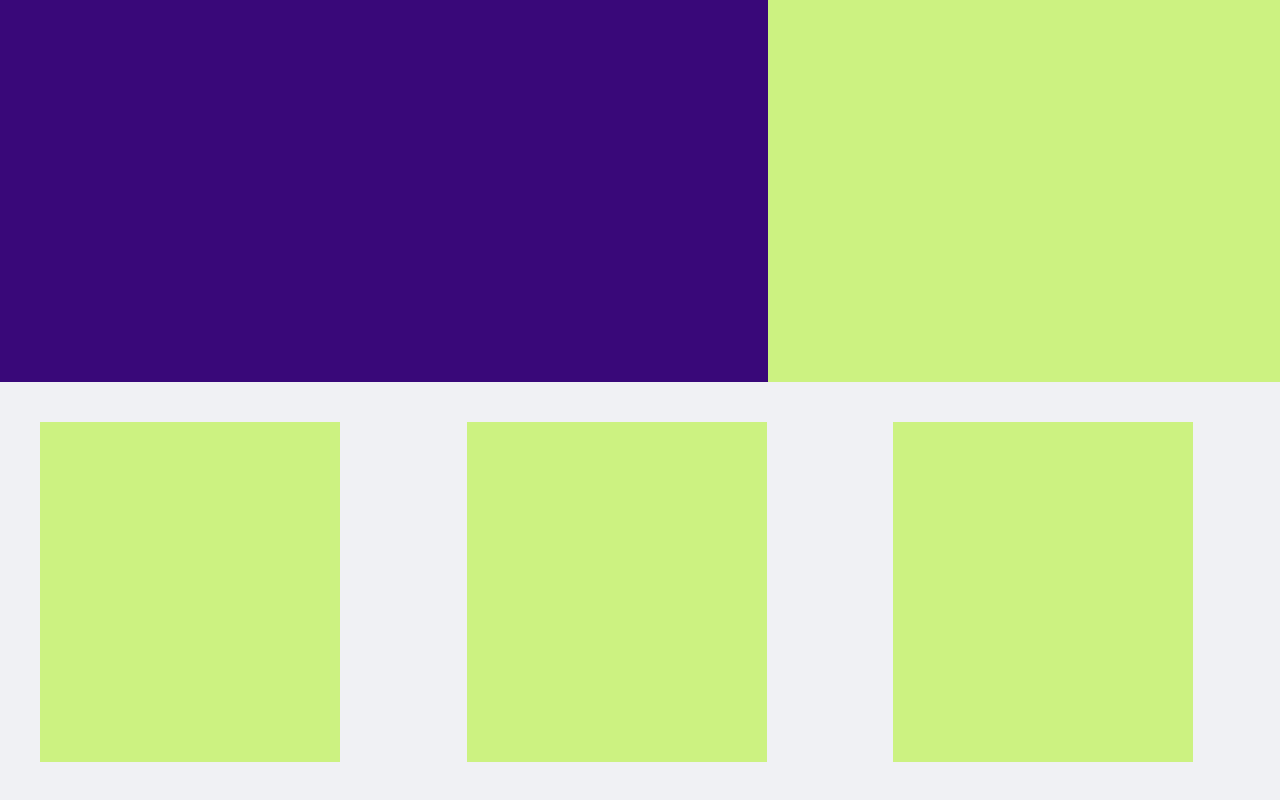
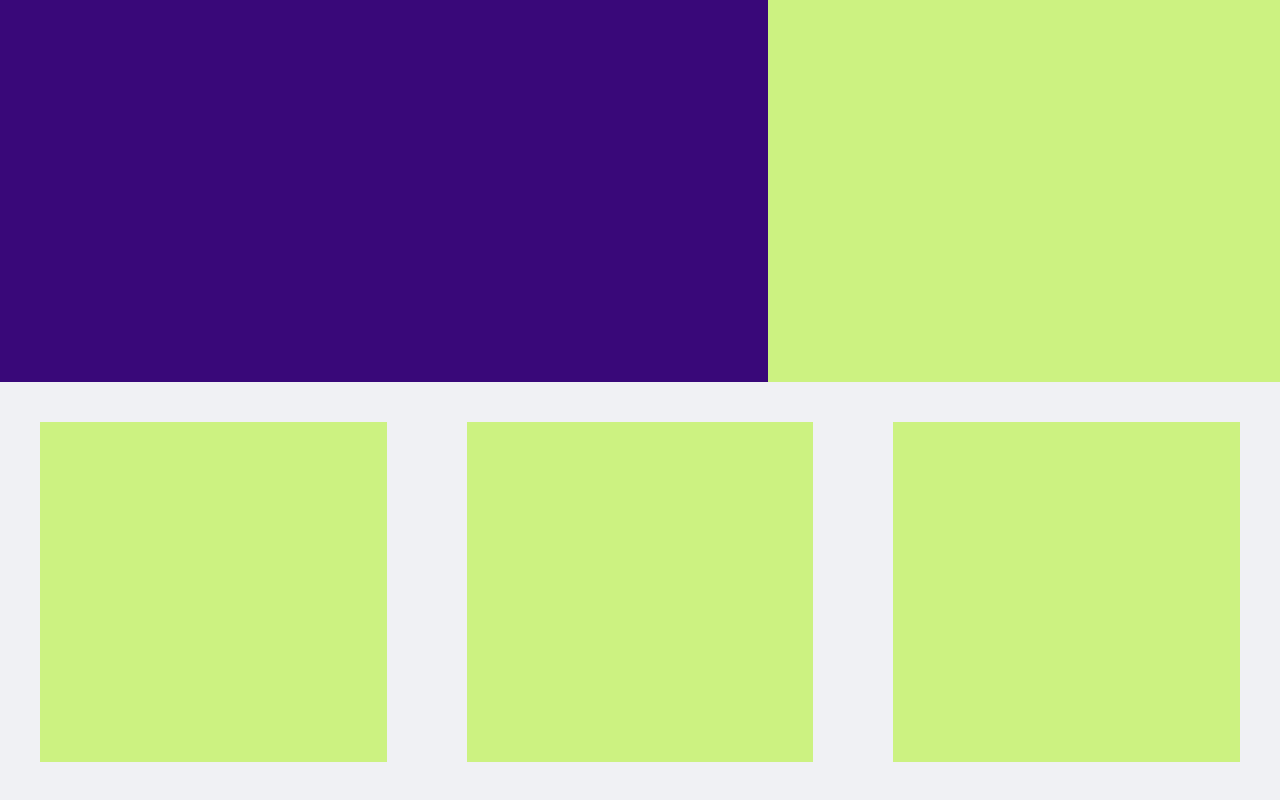
Before and after one commit to Danfirech/dan-portfolio, a React (Create React App) app: page /about in a window 1280 px wide. Shown: the part 198-998 px from the top of the page. Built offline with nearby package versions, Linux system fonts and the light colour scheme.

Commit message:
added text component

```diff
--- /dev/null
+++ b/src/styles/Text.style.js
@@ -0,0 +1,6 @@
+import styled from "styled-components";
+
+export const PageContainer = styled.div`
+  height: 100px;
+  width: 100%;
+`;
--- a/src/styles/Work.style.js
+++ b/src/styles/Work.style.js
@@ -9,8 +9,7 @@ export const WorkPageContainer = styled.div`
 
 export const CardBox = styled.div`
   height: 340px;
-  width: 300px;
-
+  width: 100%;
   background-color: #ccf281;
 `;
 
@@ -20,6 +19,7 @@ export const WorkLeftContainer = styled.div`
   background-color: #f0f1f4;
   padding-left: 40px;
   padding-top: 40px;
+  padding-right: 40px;
 `;
 
 export const WorkCenterContainer = styled.div`
@@ -28,6 +28,7 @@ export const WorkCenterContainer = styled.div`
   background-color: #f0f1f4;
   padding-left: 40px;
   padding-top: 40px;
+  padding-right: 40px;
 `;
 
 export const WorkRightContainer = styled.div`
@@ -36,4 +37,5 @@ export const WorkRightContainer = styled.div`
   background-color: #f0f1f4;
   padding-left: 40px;
   padding-top: 40px;
+  padding-right: 40px;
 `;
```
Also changed, not shown: src/components/TextComponent.js (added, +9 -0 lines).
